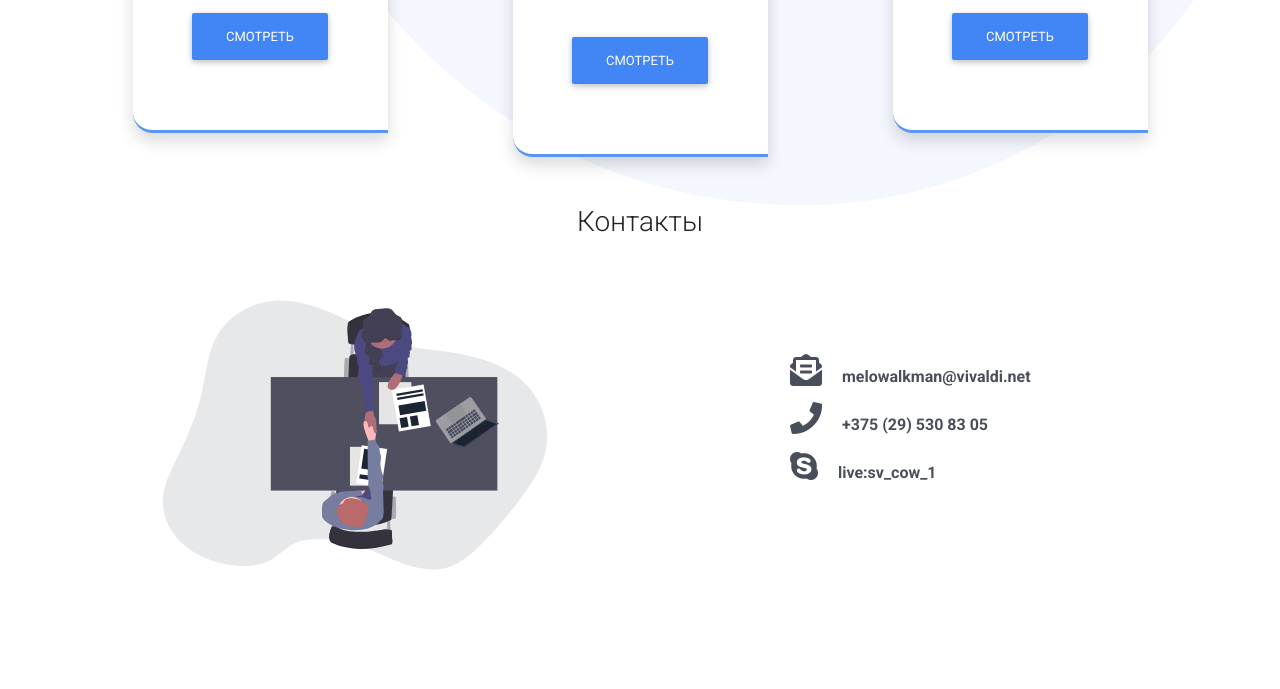
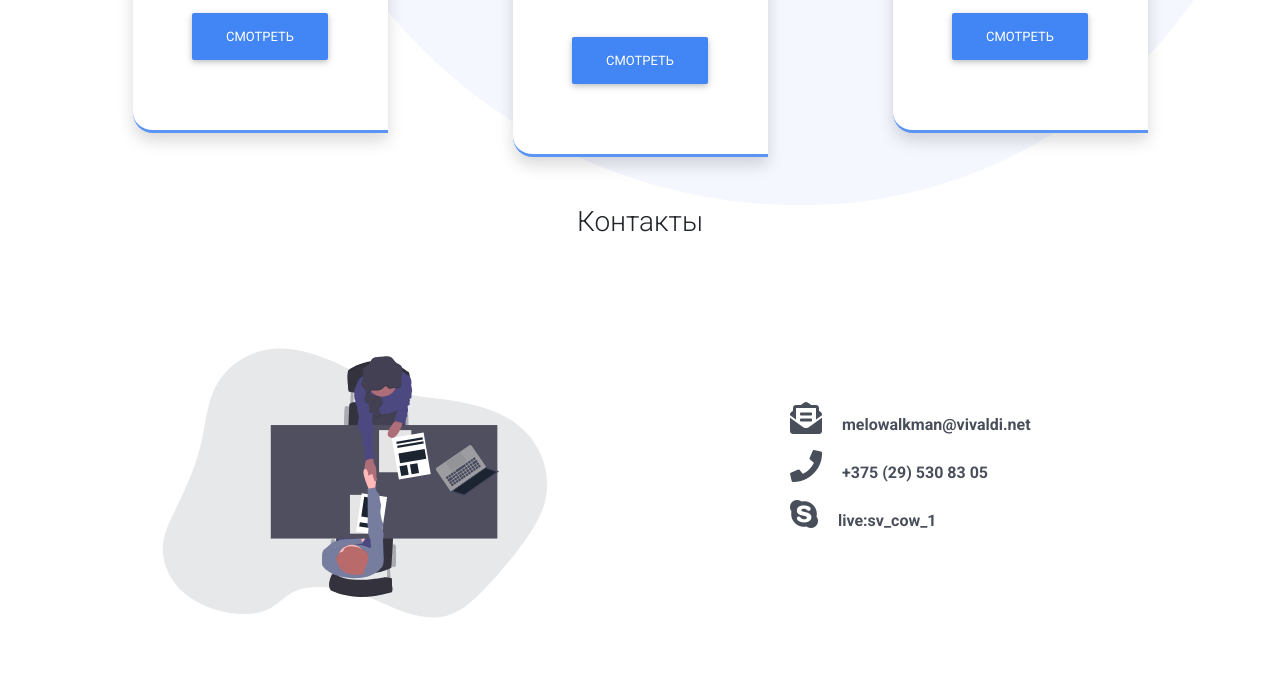
Before and after one commit to melowalkman/portfolio, a plain HTML site: page index.html in a window 1280 px wide. Shown: the part 1675-2364 px from the top of the page. Drawn offline with nearby package versions, Linux system fonts and the light colour scheme; files that its build step writes are made by us from their sources.

Commit message:
Update index.html

```diff
--- a/index.html
+++ b/index.html
@@ -143,7 +143,7 @@
         </section>
     <section id="contact">
     <div class="container m-auto pb-5">
-      <h3 class="text-center" data-aos="fade-up" data-aos-duration="1000" data-aos-delay="0">Контакты</h3>
+      <h3 class="text-center pb-5" data-aos="fade-up" data-aos-duration="1000" data-aos-delay="0">Контакты</h3>
       <div class="row">
         <div class="col-md-6 mb-4" data-aos="fade-up" data-aos-duration="1000" data-aos-delay="0">
           <img src="img/contact.svg">
```
